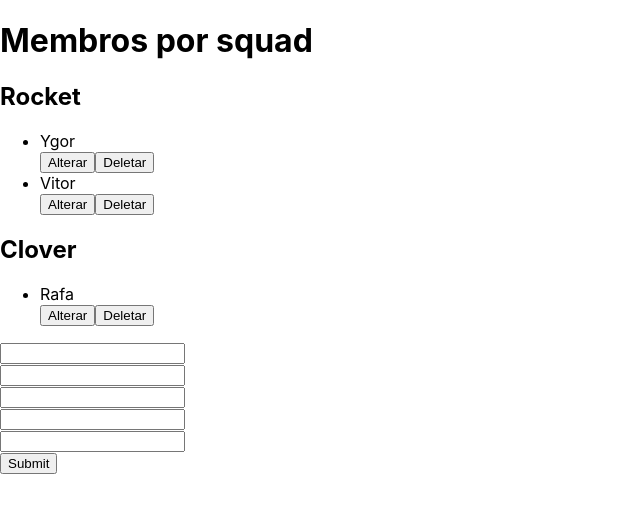
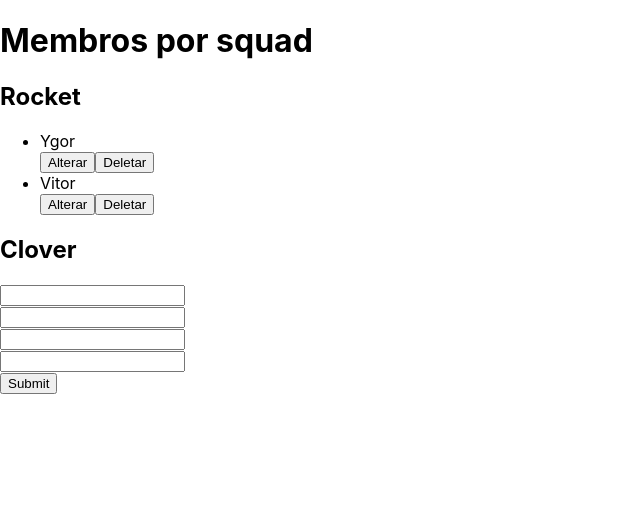
Before and after one commit to GiovaneCardoso/reactHooks, a React (Create React App) app: page / in a window 1280 px wide. Shown: the top 512 px of the page, without its empty margins (0-640 px from the left). Built offline with nearby package versions, Linux system fonts and the light colour scheme; data requests are answered from the project's data file.

Commit message:
fix update

```diff
--- a/db.json
+++ b/db.json
@@ -8,18 +8,11 @@
       "squad": "1"
     },
     {
-      "id": "2",
+      "id": "3gEanRB",
       "name": "Vitor",
       "lastName": "Hugo",
       "age": "24",
       "squad": "1"
-    },
-    {
-      "id": "3",
-      "name": "Rafa",
-      "lastName": "Cruz",
-      "age": "30",
-      "squad": "2"
     }
   ],
   "squads": [
--- a/src/components/listComponent.js
+++ b/src/components/listComponent.js
@@ -28,9 +28,9 @@ const ListComponent = ()=> {
     let user = data
     setUser(user)
   }
-  const submit = (e)=> {
+  const submit = async (e)=> {
     e.preventDefault();
-    axios.post("http://localhost:3000/users", sendUser).then(res=> {
+    await axios.post("http://localhost:3000/users", sendUser).then(res=> {
       getUser()
     })
   }
@@ -39,8 +39,8 @@ const ListComponent = ()=> {
     newUser[e.target.id]= e.target.value
     setSendUser(newUser);
   }
-  const alteraValor = (id)=> {
-    axios.put(`http://localhost:3000/users/${id}`, {
+  const alteraValor = async (id)=> {
+    await axios.put(`http://localhost:3000/users/${id}`, {
       id: id,
       name: "Carlos",
       lastName: "Alves",
@@ -50,9 +50,10 @@ const ListComponent = ()=> {
       getUser()
     )
   }
-  const deletaValor = (id)=> {
-    axios.delete(`http://localhost:3000/users/${id}`).then(
+  const deletaValor = async (id)=> {
+    await axios.delete(`http://localhost:3000/users/${id}`).then(res=> {
       getUser()
+     }
     )
   }
 
@@ -82,7 +83,7 @@ const ListComponent = ()=> {
       </div>
       <div className="form" >
         <form id="form-submit" onSubmit={(e)=> submit(e)}>
-        <input type="number" id="id" name="id" value={sendUser.id} onChange={(e)=>info(e)}></input><br />
+        {/* <input type="number" id="id" name="id" value={sendUser.id} onChange={(e)=>info(e)}></input><br /> */}
         <input type="text" id="name" name="name" value={sendUser.name} onChange={(e)=>info(e)}></input><br />
         <input type="text" id="lastName" name="lastName" value={sendUser.lastName} onChange={(e)=>info(e)}></input><br />
         <input type="text" id="age" name="age" value={sendUser.age} onChange={(e)=>info(e)}></input><br />
```
Also changed, not shown: database.json (added, +19 -0 lines).
